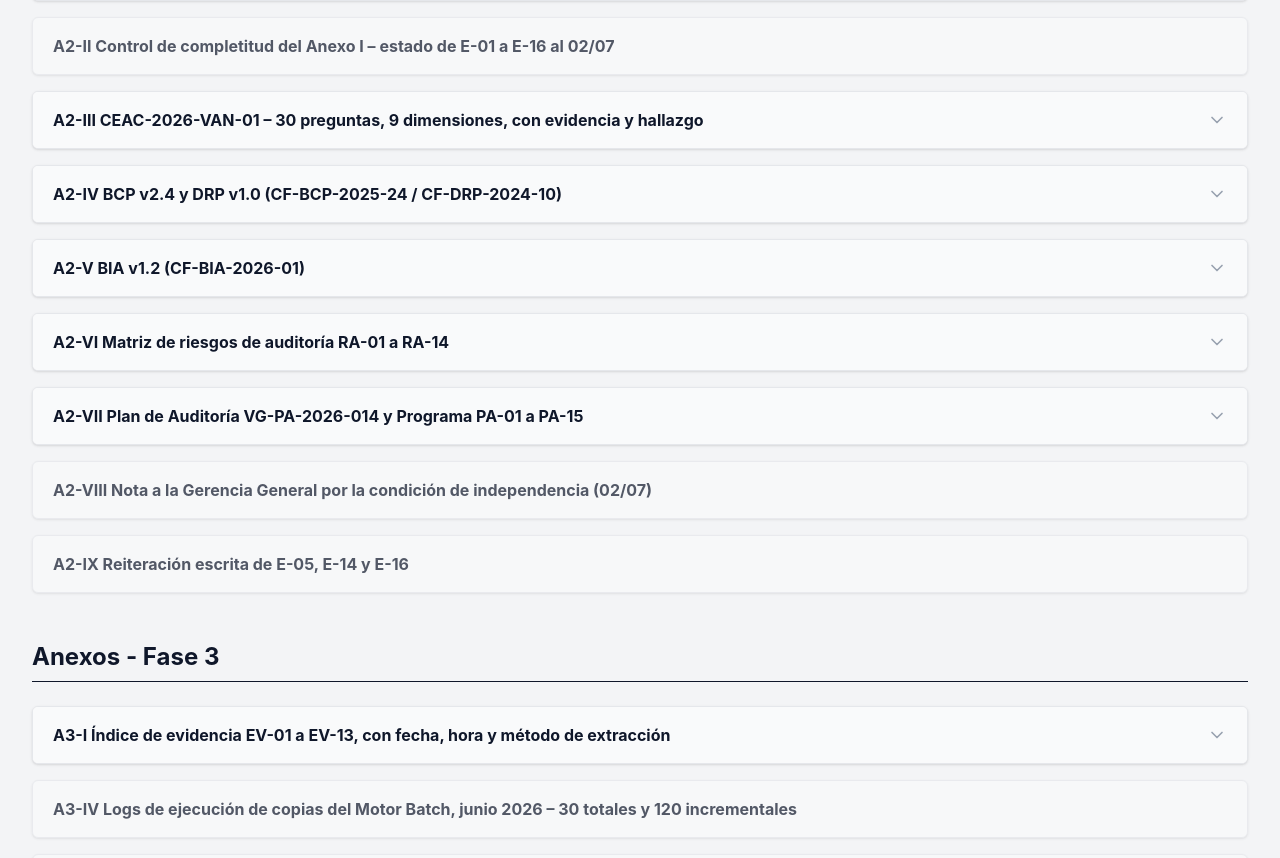
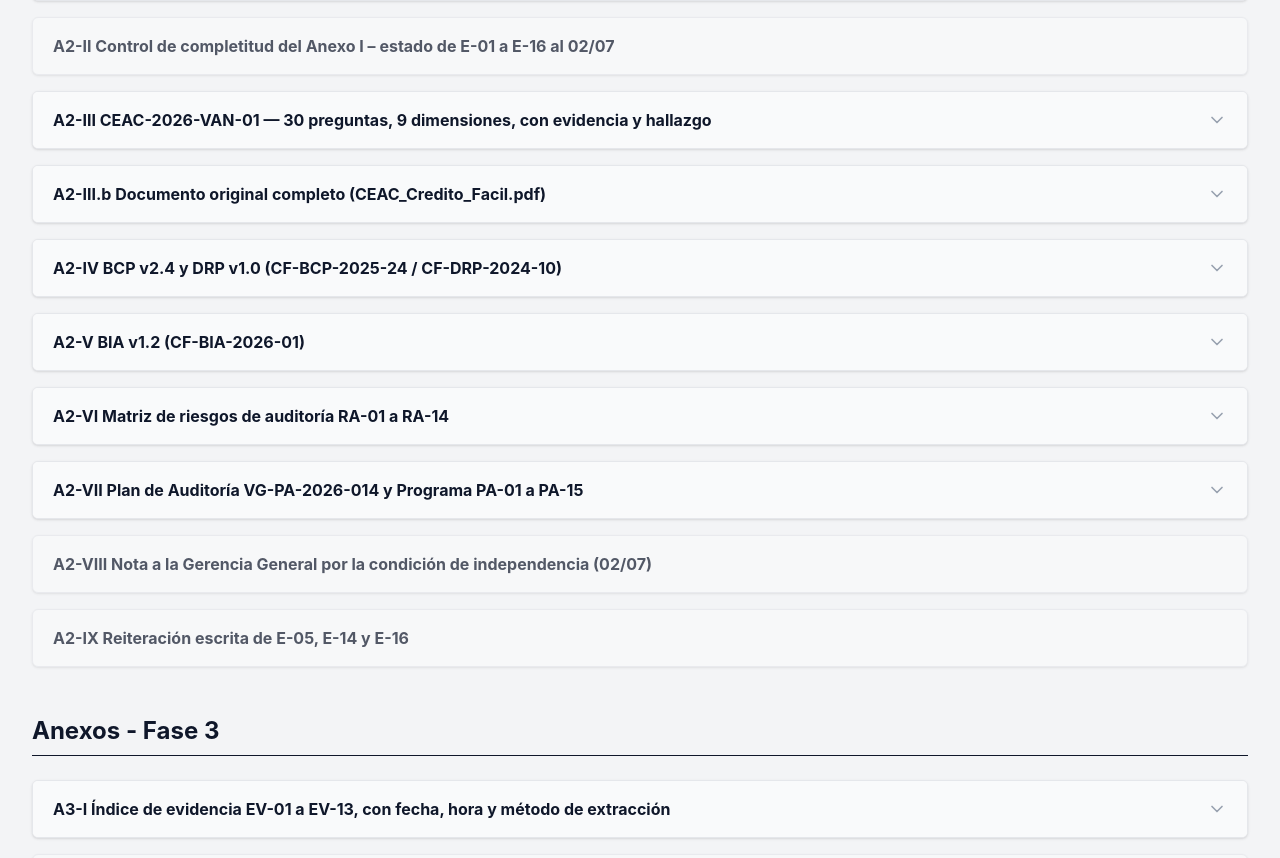
Before and after one commit to ignaveliz/tfi-auditoria, a React (Vite) app: page /anexos in a window 1280 px wide. Shown: the part 992-1850 px from the top of the page. Built offline with nearby package versions, Linux system fonts and the light colour scheme.

Commit message:
feat(anexos): separar el CEAC completo en un acordeon independiente

```diff
--- a/src/pages/Anexos.jsx
+++ b/src/pages/Anexos.jsx
@@ -74,11 +74,10 @@ const Anexos = () => {
               <LineaBase />
             </Acordeon>
             <Acordeon title="A2-II Control de completitud del Anexo I – estado de E-01 a E-16 al 02/07" disabled={true} />
-            <Acordeon title="A2-III CEAC-2026-VAN-01 – 30 preguntas, 9 dimensiones, con evidencia y hallazgo" defaultOpen={false}>
-              <div className="mb-8">
-                <EvaluacionAmbiente />
-              </div>
-              <h3 className="text-xl font-bold text-corporate-navy mb-4 border-t pt-4">Documento Crudo (Evidencia original)</h3>
+                        <Acordeon title="A2-III CEAC-2026-VAN-01 — 30 preguntas, 9 dimensiones, con evidencia y hallazgo" defaultOpen={false}>
+              <EvaluacionAmbiente />
+            </Acordeon>
+            <Acordeon title="A2-III.b Documento original completo (CEAC_Credito_Facil.pdf)" defaultOpen={false}>
               <iframe src="/documentos/CEAC_Credito_Facil.pdf" width="100%" height="800px" className="border border-gray-300 rounded shadow-sm" title="CEAC PDF" />
             </Acordeon>
             <Acordeon title="A2-IV BCP v2.4 y DRP v1.0 (CF-BCP-2025-24 / CF-DRP-2024-10)" defaultOpen={false}>
```
